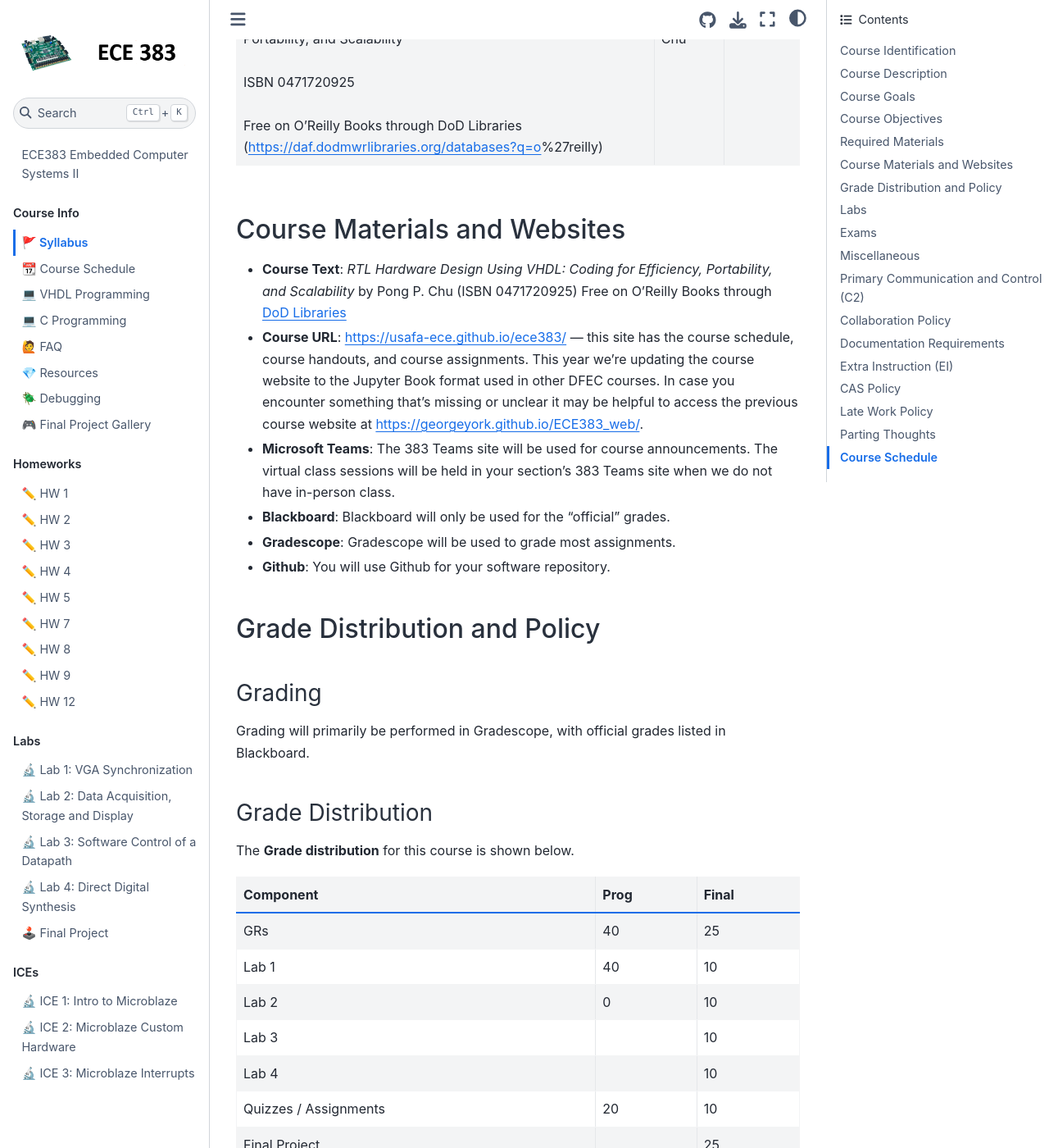
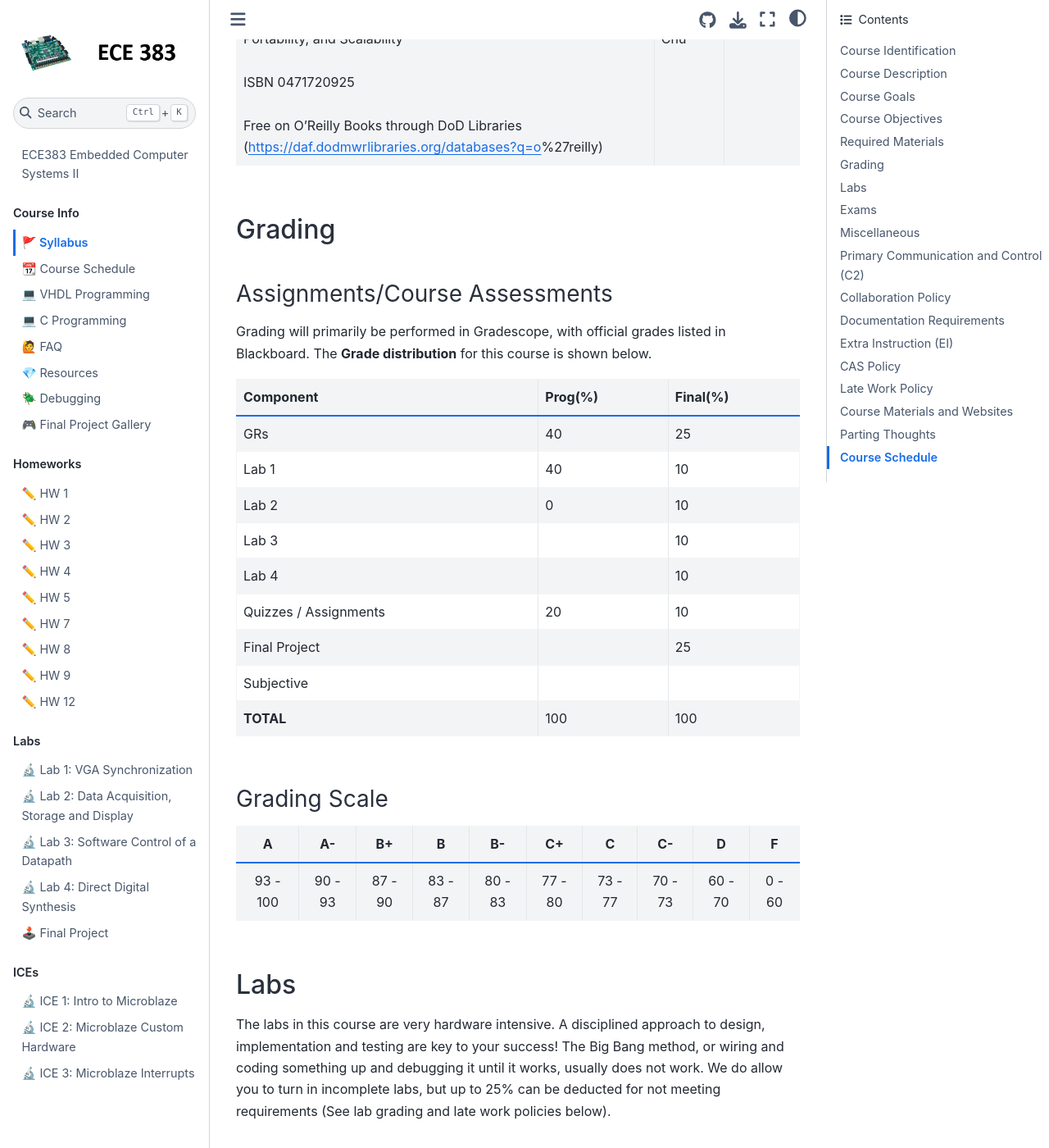
Before and after one commit to USAFA-ECE/ece383, a Jupyter Book: the page built from book/syllabus.md, in a window 1280 px wide and 1400 px high, scrolled down 1934 px. Shown: the whole window at 82% size. Built offline with Jupyter Book 1.0.4 settings and Sphinx 7.4.7 and the Sphinx Book theme 1.1.4, drawn with Linux system fonts in a browser that asks for light colours; pages that are not in the unit, such as notebooks, are missing from menus; some of the changed text lies outside the part shown.

Commit message:
Update syllabus.md

```diff
--- a/book/syllabus.md
+++ b/book/syllabus.md
@@ -42,23 +42,13 @@ A course in the design of digital systems using microprocessors, special-purpose
 | :--- | :--- | :--- |
 | RTL Hardware Design Using VHDL: Coding for Efficiency, Portability, and Scalability<br><br>ISBN 0471720925<br><br>Free on O'Reilly Books through DoD Libraries (https://daf.dodmwrlibraries.org/databases?q=o\%27reilly) | Pong P. Chu |  |
 
-## Course Materials and Websites
-- **Course Text**: *RTL Hardware Design Using VHDL: Coding for Efficiency, Portability, and Scalability* by Pong P. Chu (ISBN 0471720925)  Free on O'Reilly Books through [DoD Libraries](https://daf.dodmwrlibraries.org/databases?q=o%27reilly&%3Fq=o%27reilly&g=none)
-- **Course URL**: [https://usafa-ece.github.io/ece383/](https://usafa-ece.github.io/ece383/) — this site has the course schedule, course handouts, and course assignments.  This year we're updating the course website to the Jupyter Book format used in other DFEC courses.  In case you encounter something that's missing or unclear it may be helpful to access the previous course website at [https://georgeyork.github.io/ECE383_web/](https://georgeyork.github.io/ECE383_web/).
-- **Microsoft Teams**: The 383 Teams site will be used for course announcements. The virtual class sessions will be held in your section's 383 Teams site when we do not have in-person class.
-- **Blackboard**: Blackboard will only be used for the "official" grades.
-- **Gradescope**: Gradescope will be used to grade most assignments.
-- **Github**: You will use Github for your software repository.
+## Grading
 
-## Grade Distribution and Policy
-
-### Grading
+### Assignments/Course Assessments
 Grading will primarily be performed in Gradescope, with official grades listed in Blackboard.
-
-### Grade Distribution
 The **Grade distribution** for this course is shown below.
 
-| Component             | Prog | Final |
+| Component             | Prog(%) | Final(%) |
 |-----------------------|------|-------|
 | GRs                   | 40   | 25    |
 | Lab 1                 | 40   | 10    |
@@ -70,17 +60,11 @@ The **Grade distribution** for this course is shown below.
 | Subjective            |      |       |
 | **TOTAL**             | 100  | 100   |
 
-<br>
+### Grading Scale
 
-Electrical and Computer Engineering courses are contract graded using the following 100 point scale.
-<br>
-
-|     Grade       |     Grade      |     Grade       |     Grade     |
-|:---------------:|:--------------:|:---------------:|:-------------:|
-| 93 <= A <= 100  | 87 <= B+ < 90  | 77 <= C+ < 80   | 60 <= D < 70  |
-| 90 <= A- < 93   | 83 <= B < 87   | 73 <= C < 77    | 0 <= F < 60   |
-|                 | 80 <= B- < 83  | 70 <= C- < 73   |               |
-
+|    A   |   A-   |   B+   |    B   |   B-   |   C+   |    C   |   C-   |    D   |    F   |
+|:------:|:------:|:------:|:------:|:------:|:------:|:------:|:------:|:------:|:------:|
+| 93 - 100  |  90 - 93  | 87 - 90  |  83 - 87  | 80 - 83 | 77 - 80 | 73 - 77 | 70 - 73 | 60 - 70  | 0 - 60 |
 
 ## Labs ##
 
```
Also changed, not shown: other parts of book/syllabus.md (+11 -0 lines).
